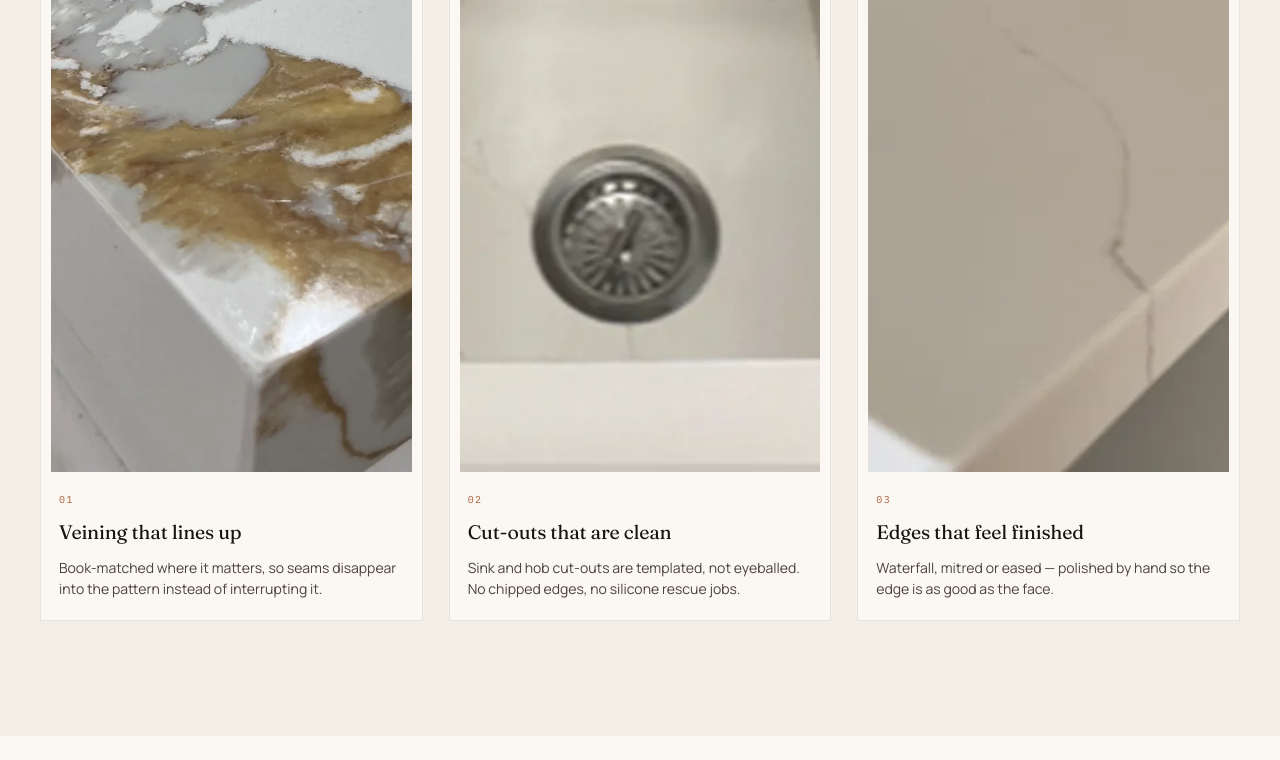
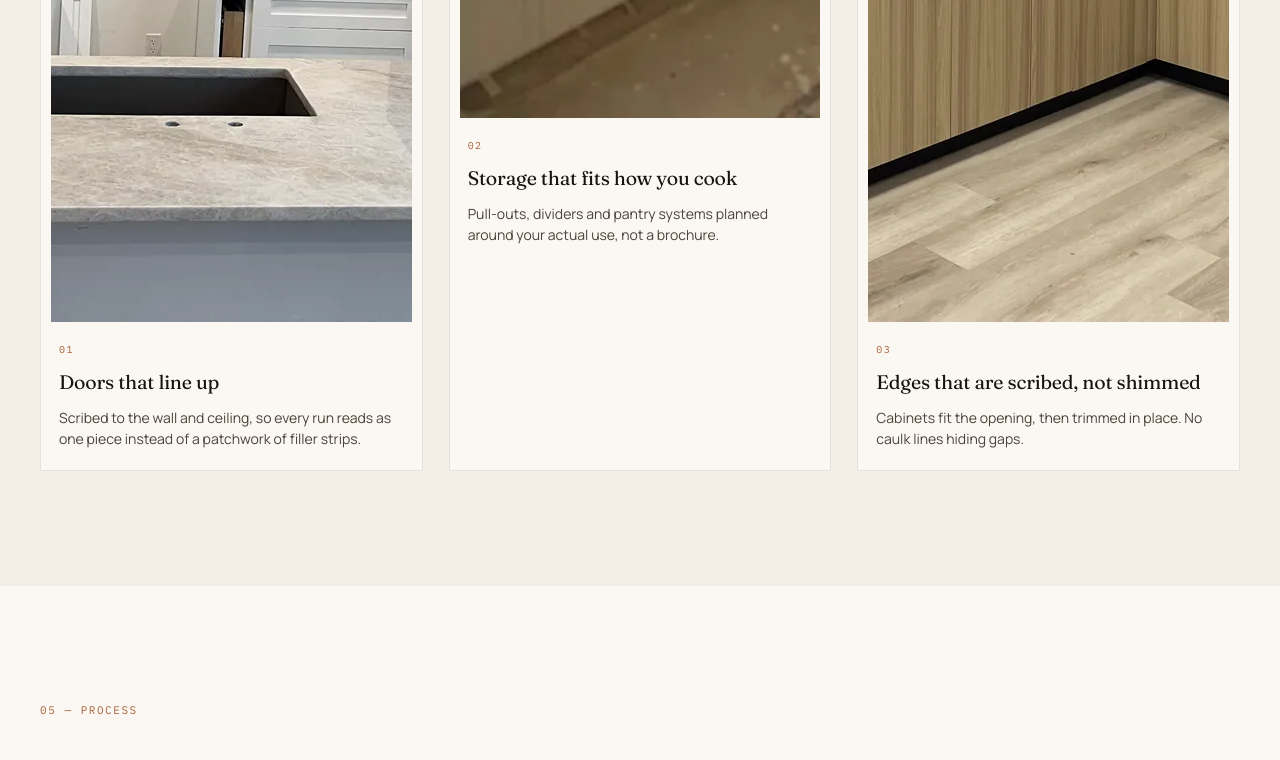
Before and after one commit to ari-builds/quality-stone-counters-site, a plain HTML site: page index.html in a window 1280 px wide. Shown: the part 5773-6533 px from the top of the page. Drawn offline with Linux system fonts and the light colour scheme.

Commit message:
Cabinet-first mat grid: replace stone detail with cabinet cards cab-01/02/03

```diff
--- a/index.html
+++ b/index.html
@@ -364,22 +364,22 @@
 <section class="mat sec" aria-labelledby="mat-h">
   <div class="shell">
     <div class="sechead">
-      <span class="sechead__num mono">04 — Material</span>
-      <h2 class="h2" id="mat-h">The stone is the <em>easy</em> part.<br>The fit is the craft.</h2>
+      <span class="sechead__num mono">04 — Cabinets</span>
+      <h2 class="h2" id="mat-h">The cabinets are the <em>real</em> work.<br>The fit is the craft.</h2>
     </div>
 
     <div class="mat__grid">
       <figure class="mat__card">
-        <img src="assets/opt/IMG_4511.webp" alt="Close-up of gold-veined quartz edge detail" loading="lazy" decoding="async" width="1600" height="1200">
-        <figcaption><span class="mono">01</span><strong>Veining that lines up</strong><p>Book-matched where it matters, so seams disappear into the pattern instead of interrupting it.</p></figcaption>
+        <img src="assets/opt/cab-01.webp" alt="White shaker cabinetry with quartz island and rattan pendants" loading="lazy" decoding="async" width="1400" height="1050">
+        <figcaption><span class="mono">01</span><strong>Doors that line up</strong><p>Scribed to the wall and ceiling, so every run reads as one piece instead of a patchwork of filler strips.</p></figcaption>
       </figure>
       <figure class="mat__card">
-        <img src="assets/opt/IMG_2591.webp" alt="Undermount sink cut into white quartz" loading="lazy" decoding="async" width="1600" height="1200">
-        <figcaption><span class="mono">02</span><strong>Cut-outs that are clean</strong><p>Sink and hob cut-outs are templated, not eyeballed. No chipped edges, no silicone rescue jobs.</p></figcaption>
+        <img src="assets/opt/cab-02.webp" alt="White cabinets with marble-look counter and open shelving" loading="lazy" decoding="async" width="1170" height="846">
+        <figcaption><span class="mono">02</span><strong>Storage that fits how you cook</strong><p>Pull-outs, dividers and pantry systems planned around your actual use, not a brochure.</p></figcaption>
       </figure>
       <figure class="mat__card">
-        <img src="assets/opt/IMG_2616.webp" alt="Quartz island edge with brass faucet and brick wall" loading="lazy" decoding="async" width="1600" height="1200">
-        <figcaption><span class="mono">03</span><strong>Edges that feel finished</strong><p>Waterfall, mitred or eased — polished by hand so the edge is as good as the face.</p></figcaption>
+        <img src="assets/opt/cab-03.webp" alt="Two-tone kitchen with white flat uppers and light wood lowers" loading="lazy" decoding="async" width="1400" height="1050">
+        <figcaption><span class="mono">03</span><strong>Edges that are scribed, not shimmed</strong><p>Cabinets fit the opening, then trimmed in place. No caulk lines hiding gaps.</p></figcaption>
       </figure>
     </div>
   </div>
```
